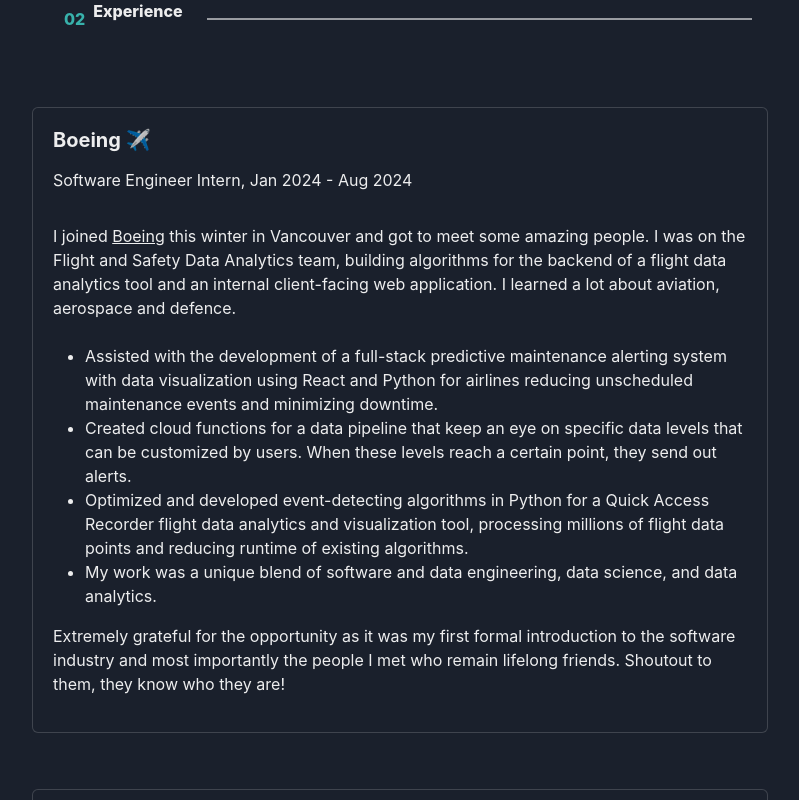
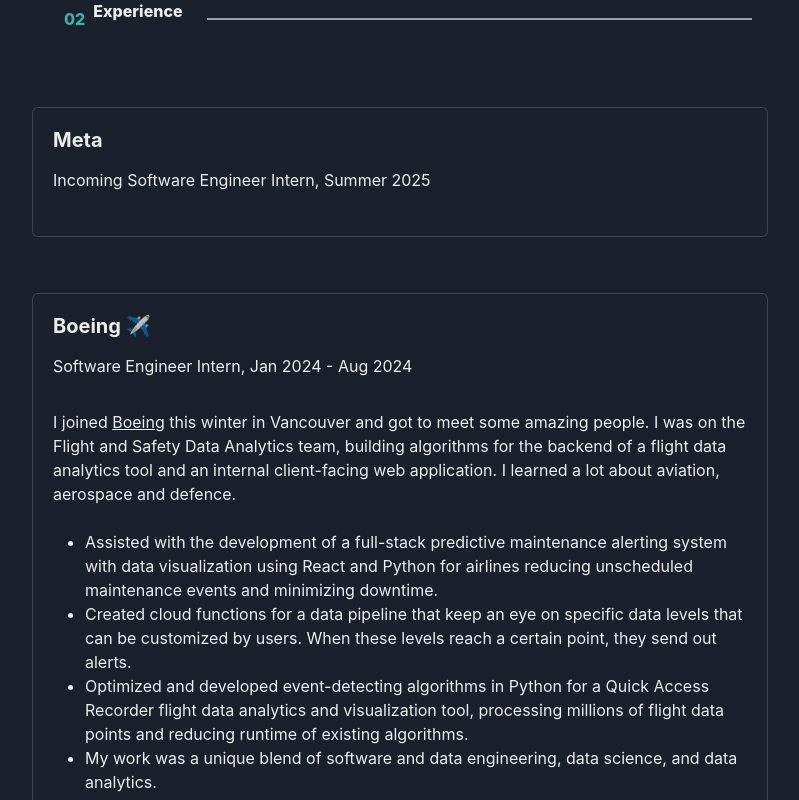
Before and after one commit to jkuo630/jkuo630.github.io, a React (Create React App) app: page / in a window 1280 px wide. Shown: the part 1380-2180 px from the top of the page, without its empty margins (240-1039 px from the left). Built offline with nearby package versions, Linux system fonts and the light colour scheme.

Commit message:
new position

```diff
--- a/src/components/Experience.js
+++ b/src/components/Experience.js
@@ -37,8 +37,24 @@
           >
             <Stack>
               <CardBody>
+                <Heading size="md">Meta</Heading>
+                <Text py="2">
+                  Incoming Software Engineer Intern, Summer 2025
+                </Text>
+              </CardBody>
+            </Stack>
+          </Card>
+          <Card
+            direction={{ base: "column", sm: "row" }}
+            overflow="hidden"
+            variant="outline"
+          >
+            <Stack>
+              <CardBody>
                 <Heading size="md">Boeing ✈️</Heading>
-                <Text py="2">Software Engineer Intern, Jan 2024 - Aug 2024</Text>
+                <Text py="2">
+                  Software Engineer Intern, Jan 2024 - Aug 2024
+                </Text>
                 <Text py="2">
                   I joined{" "}
                   <a
```
